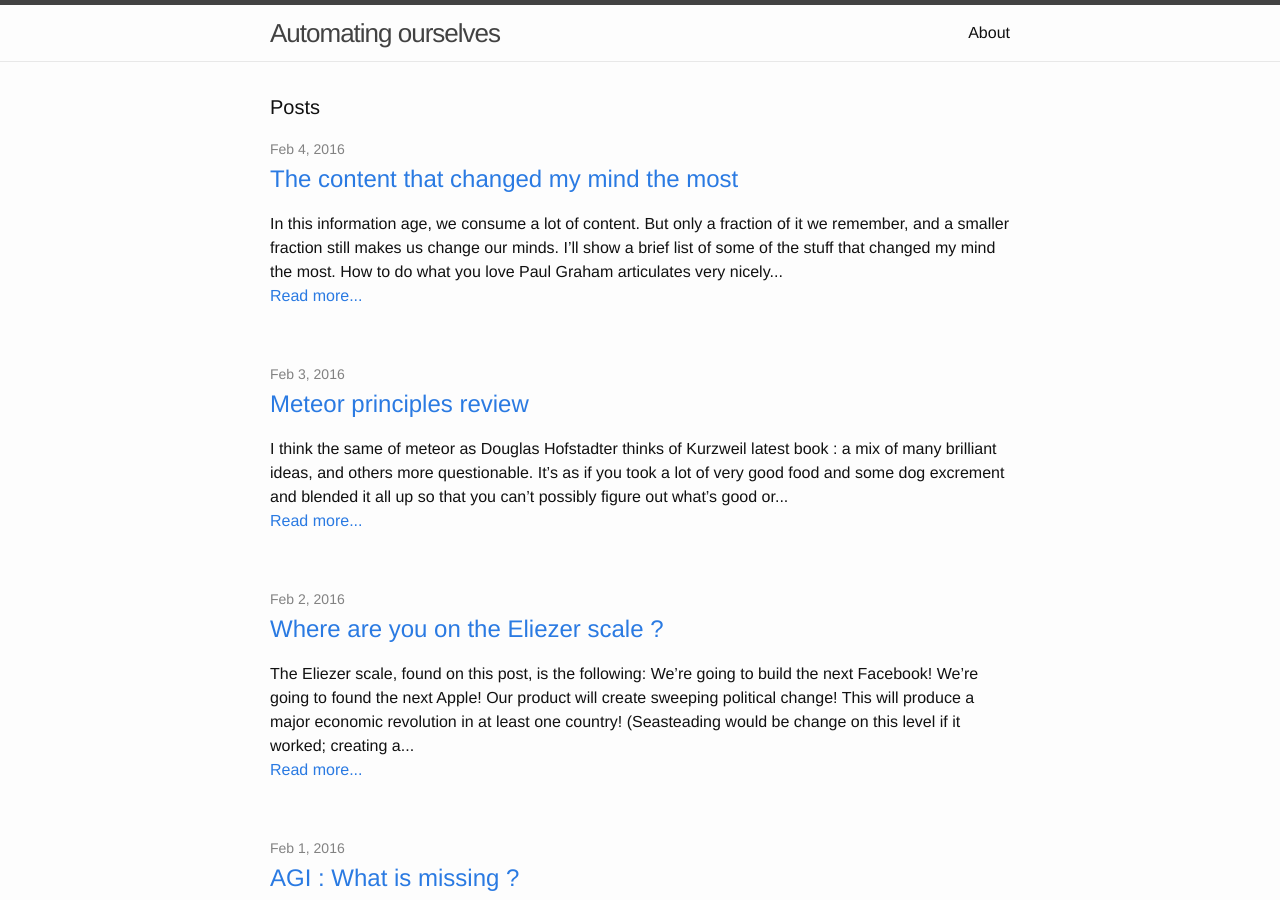
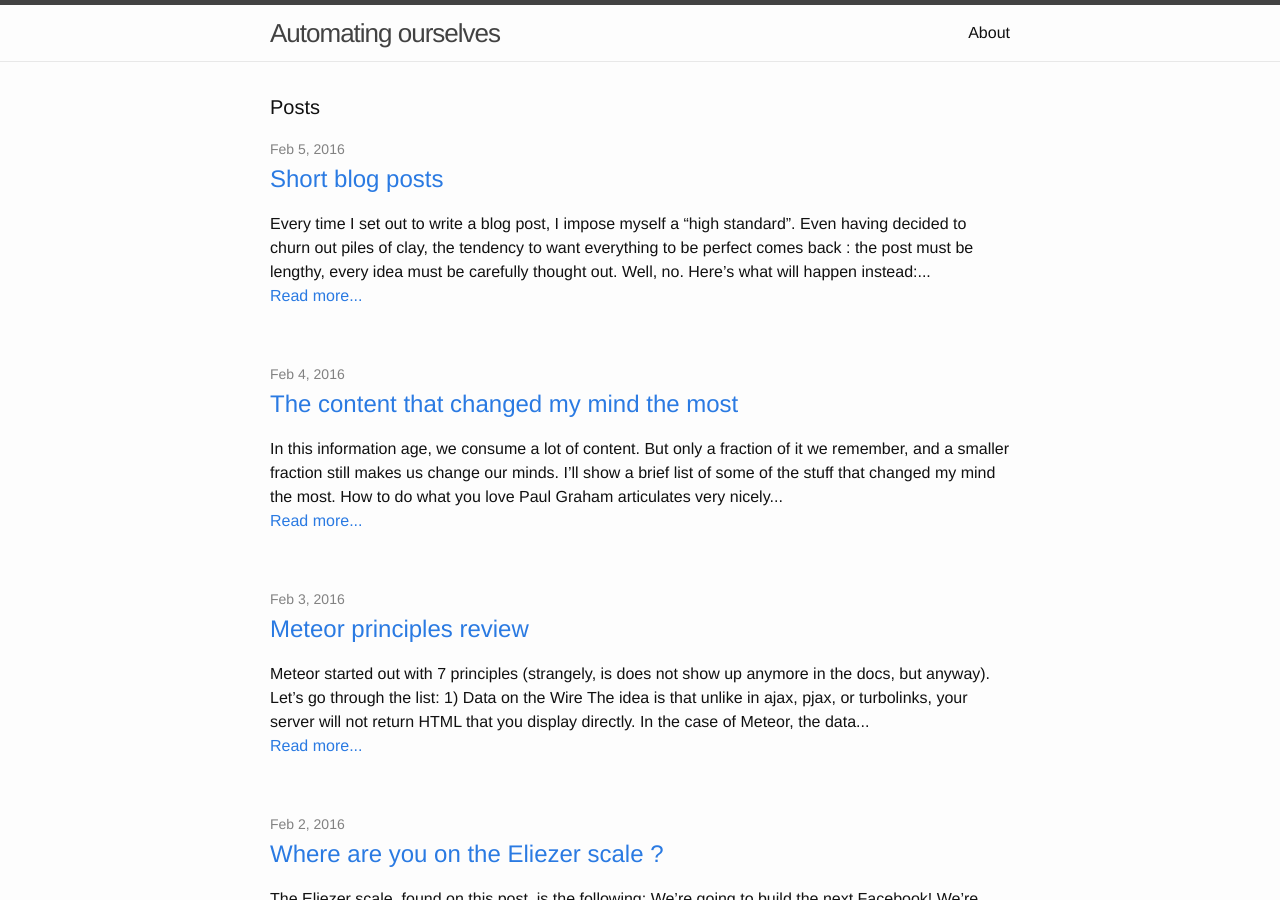
Before and after one commit to pinouchon/pinouchon.github.io, a Jekyll site: the page built from index.html, in a window 1280 px wide and 900 px high. Built offline with Jekyll 4.4.1, drawn with Linux system fonts in a browser that asks for light colours.

Commit message:
short blog posts

```diff
--- a/_posts/2016-02-02-where-are-you-on-the-eliezer-scale.markdown
+++ b/_posts/2016-02-02-where-are-you-on-the-eliezer-scale.markdown
@@ -24,5 +24,5 @@ being that short-term, low-hanging types of products tend to be simple improveme
 Also, higher rated ideas on this scale tend to require fundamental research and overall harder reasoning, including increased risk.
 
 What I would like to do, is simply ask the question: are you happy with where your project/product/research ends up on this scale ?
-I think we should, as a species, value more highly rated ideas more highly. (And besides, finding a glitch in the
+I think we should, as a species, value more highly items that rank high on this list. (And besides, finding a glitch in the
 universe would be pretty cool).
--- a/_posts/2016-02-03-meteor-principles-review.markdown
+++ b/_posts/2016-02-03-meteor-principles-review.markdown
@@ -4,13 +4,6 @@ title:  "Meteor principles review"
 date:   2016-02-03 22:40:00
 categories: meteor web programming
 ---
-
-I think the same of meteor as [Douglas Hofstadter](https://en.wikipedia.org/wiki/Douglas_Hofstadter) thinks of
-[Kurzweil latest book](http://www.amazon.com/How-Create-Mind-Thought-Revealed/dp/1491518839) : a mix of many
-brilliant ideas, and others more questionable.
-
-> It’s as if you took a lot of very good food and some dog excrement and blended it all up so that you can’t possibly
-figure out what’s good or bad
 
 Meteor started out with 7 principles (strangely, is does not show up anymore in [the docs](http://docs.meteor.com/), but anyway).
 Let's go through the list:
--- /dev/null
+++ b/_posts/2016-02-05-short-blog-posts.markdown
@@ -0,0 +1,16 @@
+---
+layout: post
+title:  "Short blog posts"
+date:   2016-02-05 22:40:00
+categories: general blogging
+---
+
+Every time I set out to write a blog post, I impose myself a "high standard". Even having decided to churn out
+[piles of clay](http://blog.codinghorror.com/quantity-always-trumps-quality/), the tendency to want everything to be
+perfect comes back : the post must be lengthy, every idea
+must be carefully thought out. Well, no. Here's what will happen instead:
+Ideas will be half baked. The reasoning will be flawed. Or else completing the
+[challenge](http://pinouchon.github.io/blogging/meta/motivation/2016/01/29/blogging-challenge.html) will be impossible.
+
+Also, maybe blogging writing shorter posts will have the same advantage as programming writing shorter functions (in the
+hope that the posts will assemble in a coherent whole, who knows).
```
